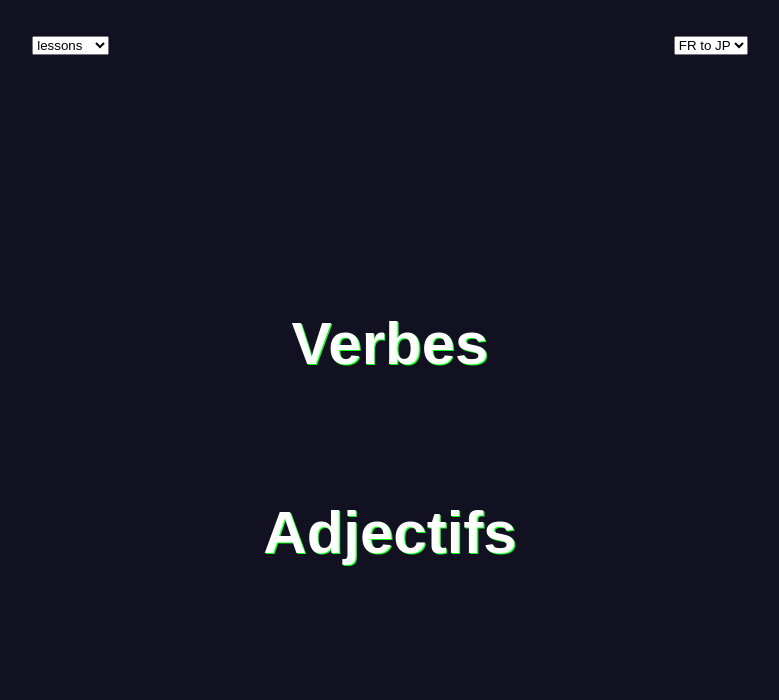
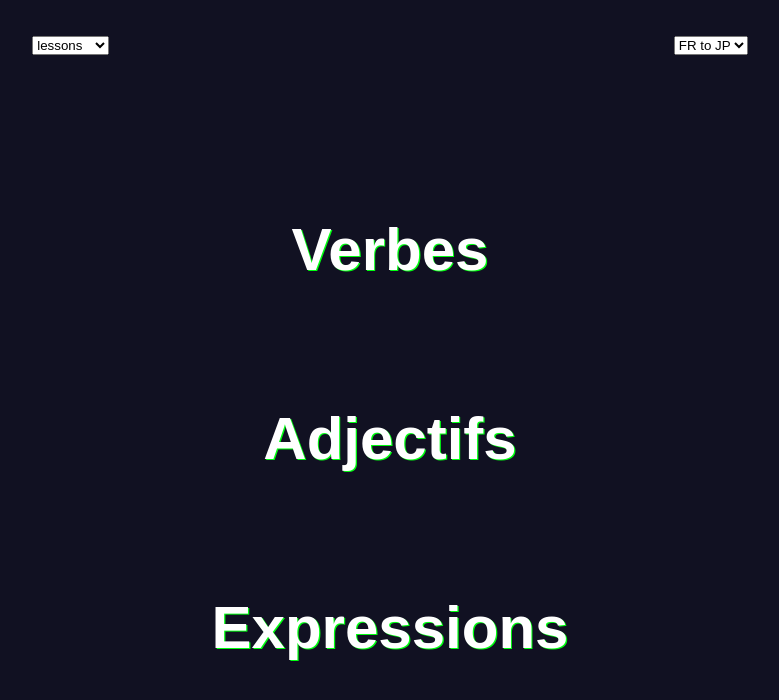
Before and after one commit to dovotori/kanjis-testing, a React (Create React App) app: page /lessons in a window 1280 px wide. Shown: the top 700 px of the page, without its empty margins (250-1029 px from the left). Built offline with nearby package versions, Linux system fonts and the light colour scheme.

Commit message:
add expressions

```diff
--- a/src/Lessons.jsx
+++ b/src/Lessons.jsx
@@ -134,6 +134,22 @@ const renderGrid = ({
   </div>
 );
 
+const Expressions = () => {
+  return (
+    <Drawer label="Expressions">
+      <p>
+        +た ごとがある <span className="grey">avoir déja expérimenter</span>
+      </p>
+      <p>
+        +て いる / +て ある{" "}
+        <span className="grey">
+          action en train de se faire (personne / objet)
+        </span>
+      </p>
+    </Drawer>
+  );
+};
+
 const Adjectifs = () => {
   return (
     <Drawer label="Adjectifs">
@@ -149,6 +165,7 @@ const Lessons = () => {
     <div className="lessons">
       <Verbes />
       <Adjectifs />
+      <Expressions />
     </div>
   );
 };
```
